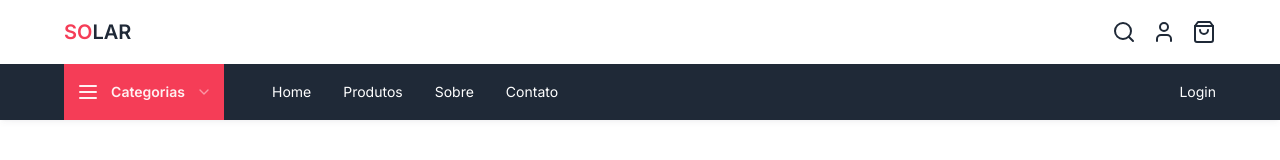
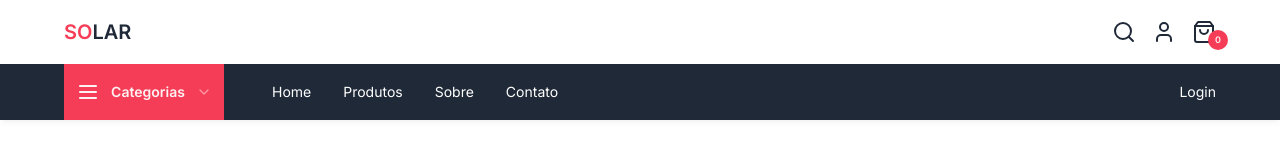
Before and after one commit to elielgomes/solar-shop, a Next.js app: page / in a window 1280 px wide. Shown: the top 160 px of the page. Built offline with nearby package versions, Linux system fonts and the light colour scheme.

Commit message:
:sparkles: feat: Remove ShoppingBag component and replace it with UserAccountPopover in the navbar

```diff
--- a/src/components/navbar/index.tsx
+++ b/src/components/navbar/index.tsx
@@ -2,7 +2,7 @@
 
 import React from "react";
 import Link from "next/link";
-import { Menu, ShoppingBag, User } from "lucide-react";
+import { Menu, User } from "lucide-react";
 
 import {
   Select,
@@ -11,11 +11,13 @@ import {
   SelectTrigger,
   SelectValue,
 } from "@/components/ui/select";
+import { navLinks } from "@/constants/nav-links";
+import { routesMap } from "@/constants/routes-map";
+import { CartSheet } from "@/components/cart-sheet";
 import { categories } from "@/constants/categories";
-import { navLinks } from "@/constants/nav-links";
 import { MenuSheet } from "@/components/navbar/_components/menu-sheet";
 import { SearchSheet } from "@/components/navbar/_components/search-sheet";
-import { routesMap } from "@/constants/routes-map";
+import { UserAccountPopover } from "@/components/navbar/_components/user-account-popover";
 
 export const Navbar: React.FC = () => {
   return (
@@ -38,8 +40,8 @@ export const Navbar: React.FC = () => {
             <div className="hidden md:block">
               <SearchSheet />
             </div>
-            <User size={24} />
-            <ShoppingBag size={24} />
+            <UserAccountPopover />
+            <CartSheet />
           </div>
         </div>
       </div>
@@ -71,7 +73,7 @@ export const Navbar: React.FC = () => {
               </ul>
             </nav>
           </div>
-          <Link href="" className="text-white text-sm">
+          <Link href={routesMap.login} className="text-white text-sm">
             Login
           </Link>
         </div>
```
